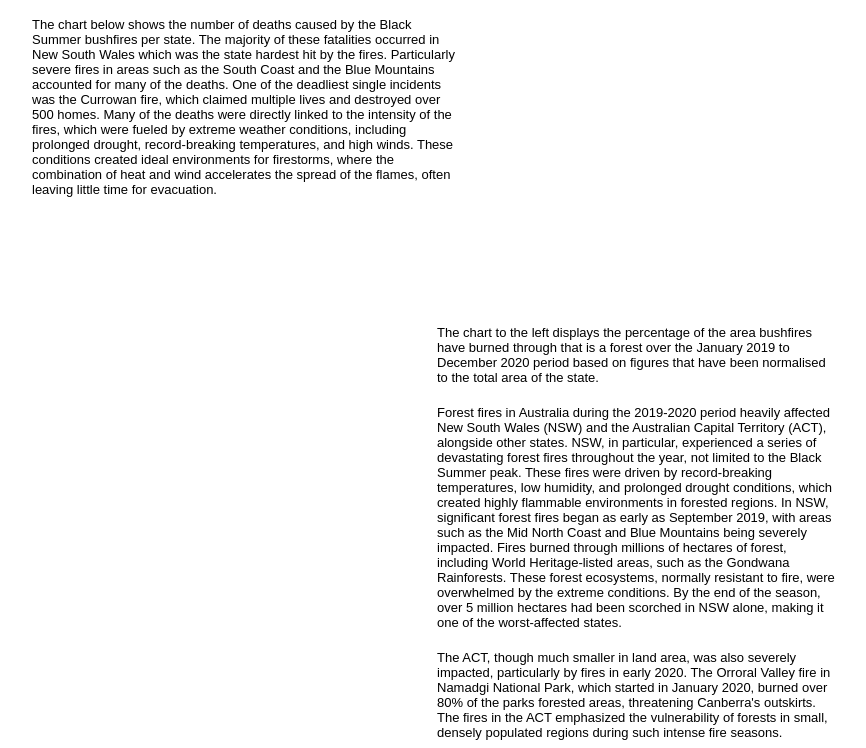
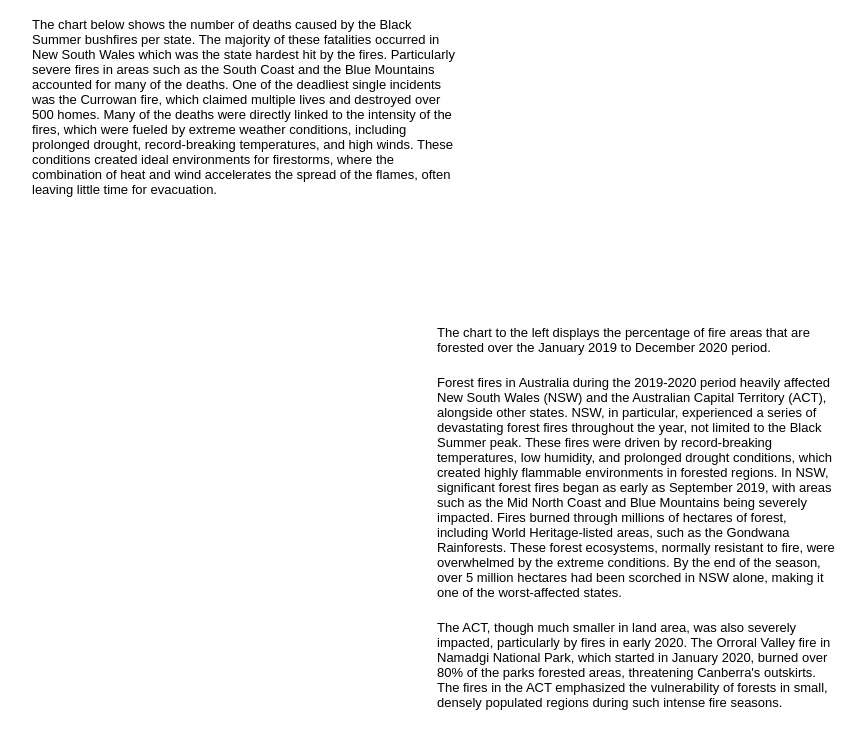
Before and after one commit to bowendong1234/FIT3179, a plain HTML site: page index.html in a window 1280 px wide. Shown: the part 1158-1906 px from the top of the page, without its empty margins (3-869 px from the left). After the commit the page ends 1876 px from the top, so only its background shows below. Drawn offline with Linux system fonts and the light colour scheme; a script that the page names is missing.

Commit message:
Fixed wording

```diff
--- a/index.html
+++ b/index.html
@@ -94,9 +94,8 @@
         <div class="forest-fire-content">
             <div id="forest_fire"> </div>
             <div class="forestfire-text-block">
-                <div>The chart to the left displays the percentage of the area bushfires have burned through that is a
-                    forest over the January 2019 to December 2020 period based on figures that have been
-                    normalised to the total area of the state.
+                <div>The chart to the left displays the percentage of fire areas that are forested
+                     over the January 2019 to December 2020 period.
                 </div>
                 <div>Forest fires in Australia during the 2019-2020 period heavily affected New South Wales (NSW) and
                     the Australian Capital Territory (ACT), alongside other states. NSW, in particular, experienced a
```
